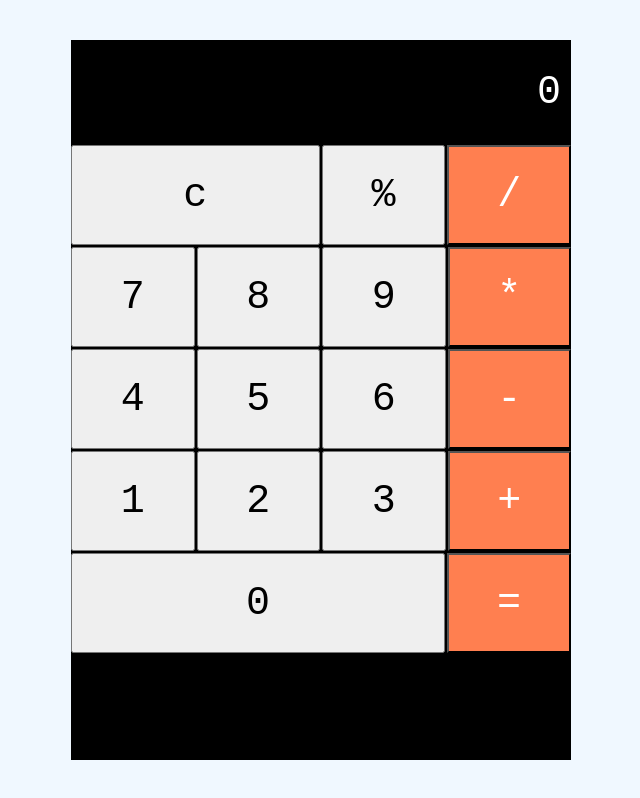
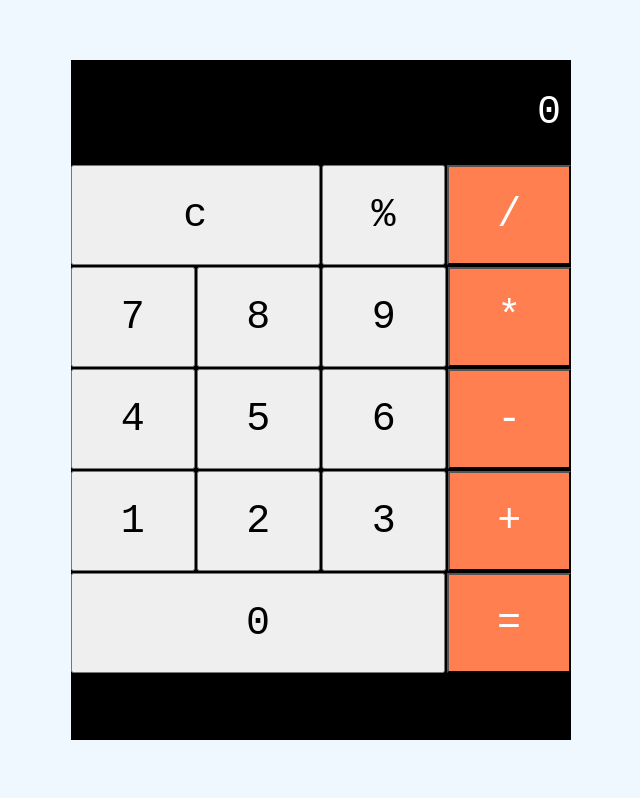
Before and after one commit to 12Husanjon21/css-calculator, a plain HTML site: page index.html in a window 1280 px wide. Shown: the whole page, without its empty margins (319-959 px from the left). Drawn offline with Linux system fonts and the light colour scheme.

Commit message:
Update style.css

```diff
--- a/style.css
+++ b/style.css
@@ -14,7 +14,7 @@
   }
 
   .calculator {
-    margin: 40px;
+    margin: 60px;
     width: 500px;
     background-color: #000;
   }
```
